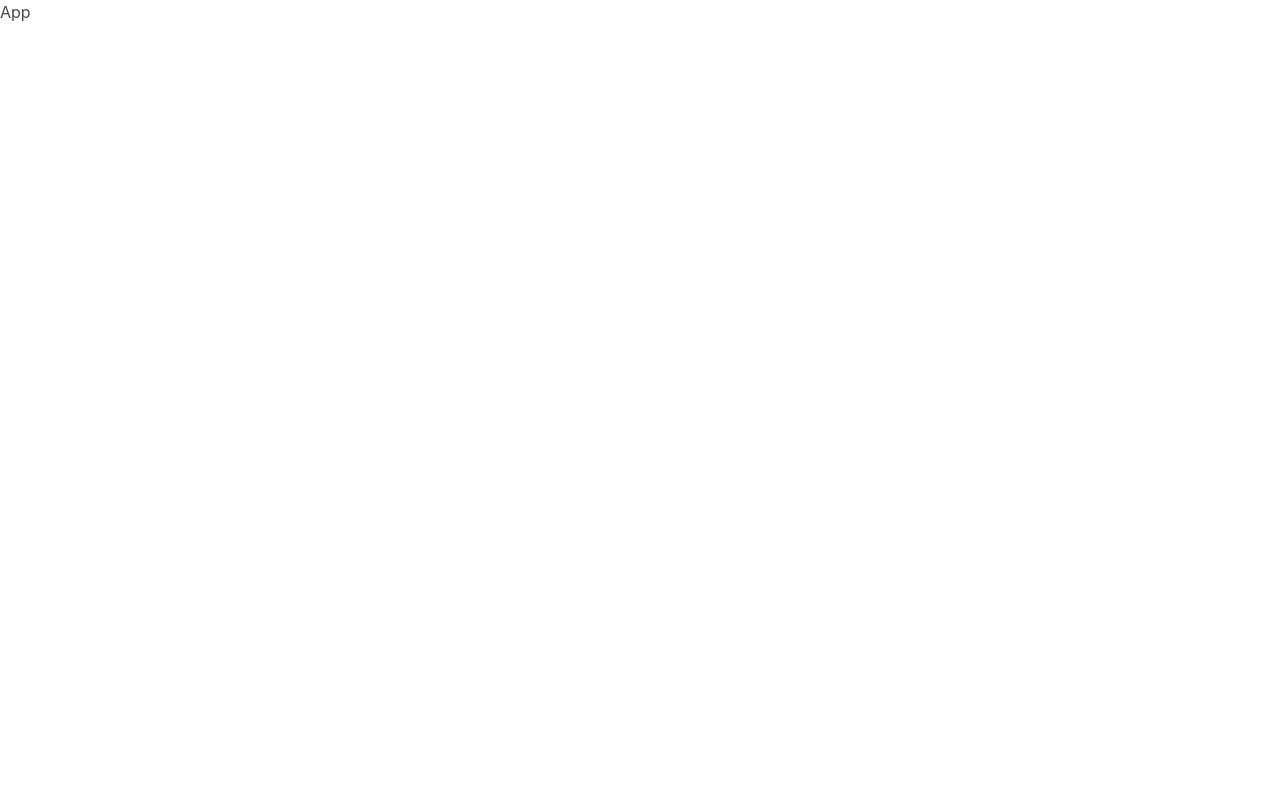
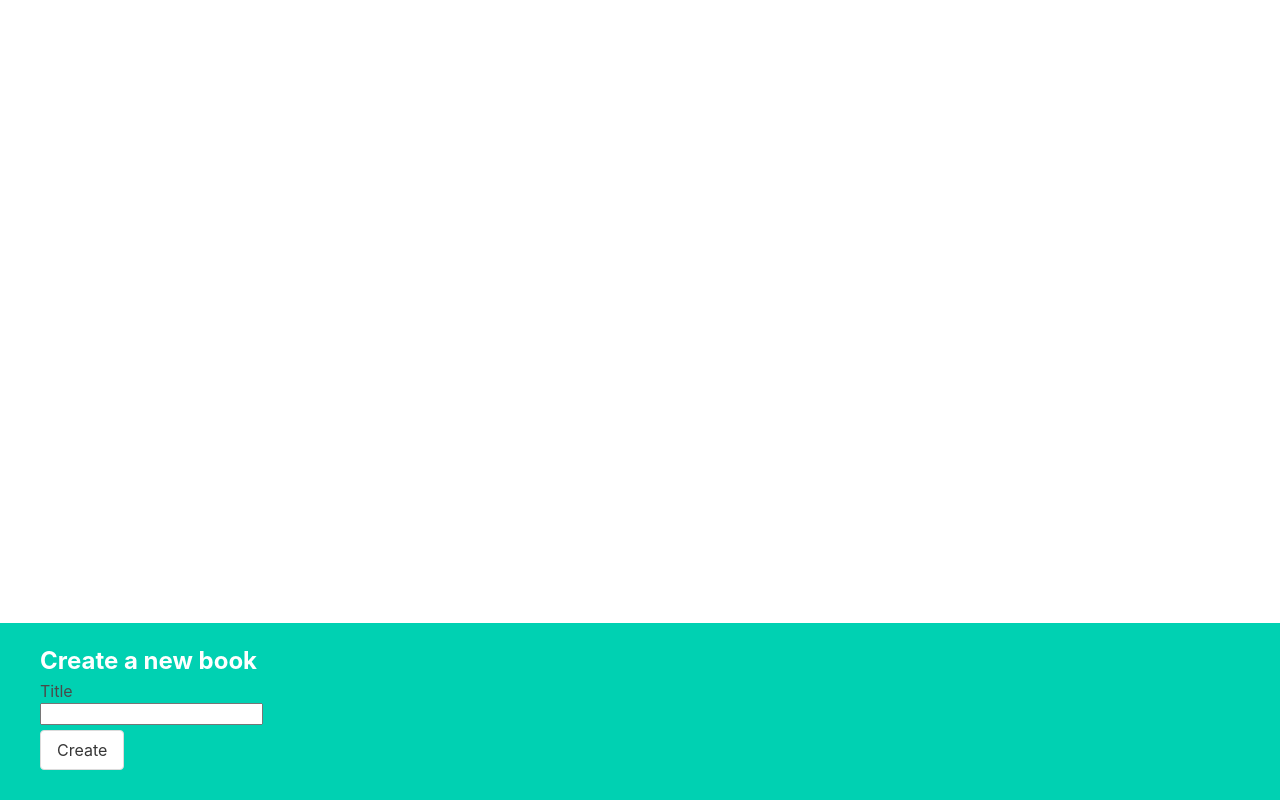
Before and after one commit to eduardorezaghi/reactjs-books, a React (Create React App) app: page / in a window 1280 px wide. Built offline with nearby package versions, Linux system fonts and the light colour scheme.

Commit message:
Add main app featureset

```diff
--- a/src/App.js
+++ b/src/App.js
@@ -1,7 +1,31 @@
 import { useState } from 'react'
+import BookCreate from './components/BookCreate'
+import BookList from "./components/BookList";
+
 
 export default function App() {
     const [books, setBooks] = useState([])
 
-    return <div>App</div>
+    function deleteBookById(id) {
+        setBooks(books.filter(book => book.id !== id))
+    }
+
+    function createBook(title) {
+        if (!title) return;
+        else {
+            /* Update state by using the spread operator
+             * to copy the existing array and add
+             * a new book to the end */
+            setBooks([...books, {
+                id: crypto.randomUUID(),
+                title
+            }])
+            console.log(books)
+        }
+    };
+
+    return <div className='app'>
+        <BookList books={books}  onDelete={deleteBookById} />
+        <BookCreate onCreate={createBook} />
+    </div>
 }
--- a/src/components/BookCreate.js
+++ b/src/components/BookCreate.js
@@ -1,3 +1,29 @@
-export function BookCreate() {
-    return <div>BookCreate</div>
+import { useState } from "react"
+
+export default function BookCreate({ onCreate, books }) {
+    const [title, setTitle] = useState('')
+
+    function handleChange(e) {
+        setTitle(e.target.value);
+    }
+
+    function handlesubmit(e) {
+        e.preventDefault()
+        onCreate(title)
+        setTitle('');
+    }
+
+    return (
+       <div className="book-create">
+       <h3>Create a new book</h3>
+        <form onSubmit={handlesubmit}>
+            <label>Title</label>
+            <input type="text"
+                value={title}
+                onChange={handleChange}
+            />
+            <button type="submit" className="button">Create</button>
+        </form>
+       </div>
+    )
 }
--- a/src/components/BookEdit.js
+++ b/src/components/BookEdit.js
@@ -1,3 +1,21 @@
-export function BookEdit() {
-    return <div>BookEdit</div>
+import { useState } from 'react'
+
+export default function BookEdit({ book }) {
+    const [title, setTitle] = useState(book.title)
+
+
+    function handleChange(e) {
+        setTitle(e.target.value)
+    }
+
+    function handleSubmit(e) {
+        e.preventDefault()
+
+        console.log('submit', title)
+    }
+    return (<form className="book-edit">
+        <label htmlFor="title">Title</label>
+        <input  className="input" type="text" value={title} onChange={handleChange} />
+        <button className="button is-primary" onClick={handleSubmit}>Save</button>
+    </form>)
 }
--- a/src/components/BookList.js
+++ b/src/components/BookList.js
@@ -1,3 +1,16 @@
-export function BookList() {
-    return <div>BookList</div>
+import BookShow from "./BookShow"
+
+export default function BookList({ books, onDelete }) {
+
+    const bookList = books.map(book => <BookShow key={book.id} book={book} onDelete={onDelete} />)
+
+    return (
+        <div className="book-list">
+            <ul>
+                <li>
+                    {bookList}
+                </li>
+            </ul>
+        </div>
+    )
 }
--- a/src/components/BookShow.js
+++ b/src/components/BookShow.js
@@ -1,3 +1,25 @@
-export function BookShow() {
-    return <div>BookShow</div>
+import { useState } from 'react';
+import BookEdit from './BookEdit';
+
+export default function BookShow({ book, onDelete }) {
+    const [showEdit, setShowEdit] = useState(false);
+
+    const handleClick = () => {
+        onDelete(book.id)
+    }
+
+    let content = showEdit ? <BookEdit book={book} /> : book.title;
+
+    return (
+    <div className="book-show">
+        {content}
+        <div className="actions">
+            <button className="edit" onClick={() => setShowEdit(!showEdit)}>
+            </button>
+            <button className="delete" onClick={() => handleClick(book.id)}>
+                Delete
+            </button>
+        </div>
+    </div>
+    )
 }
```
